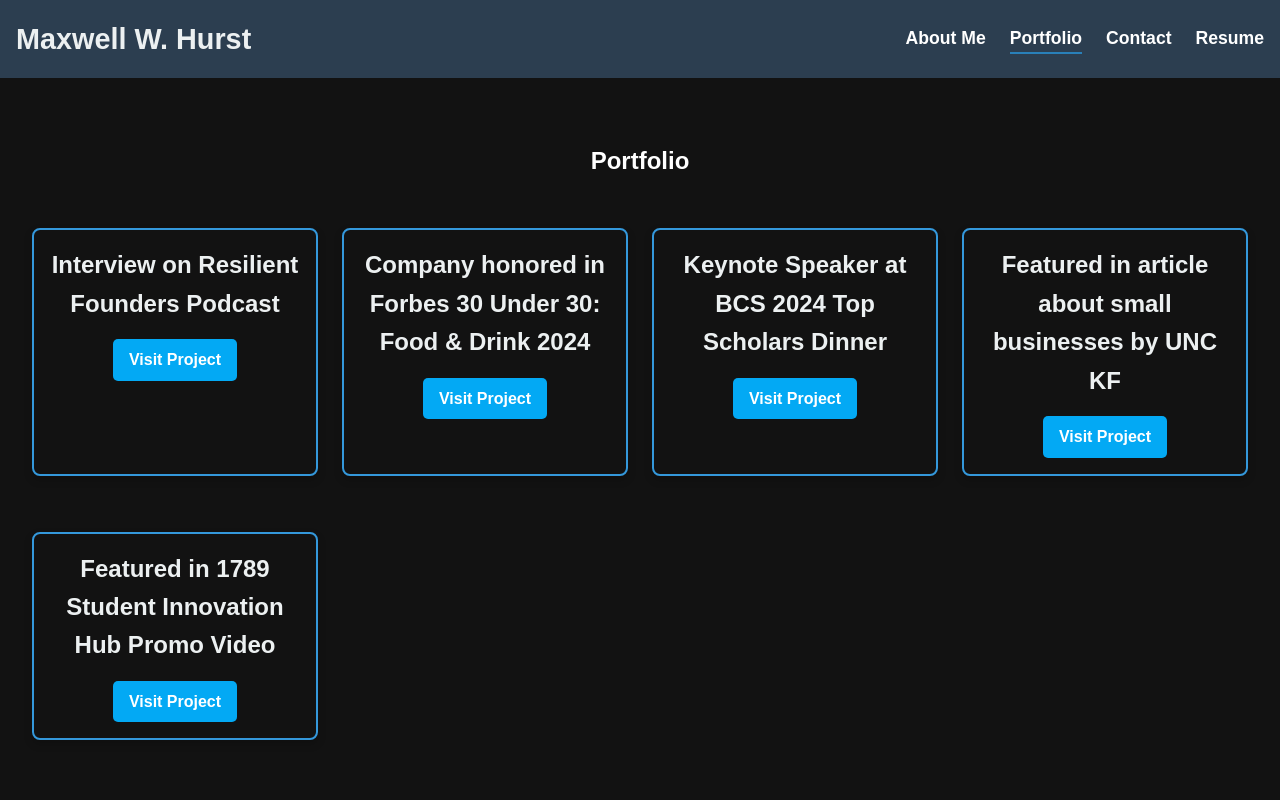
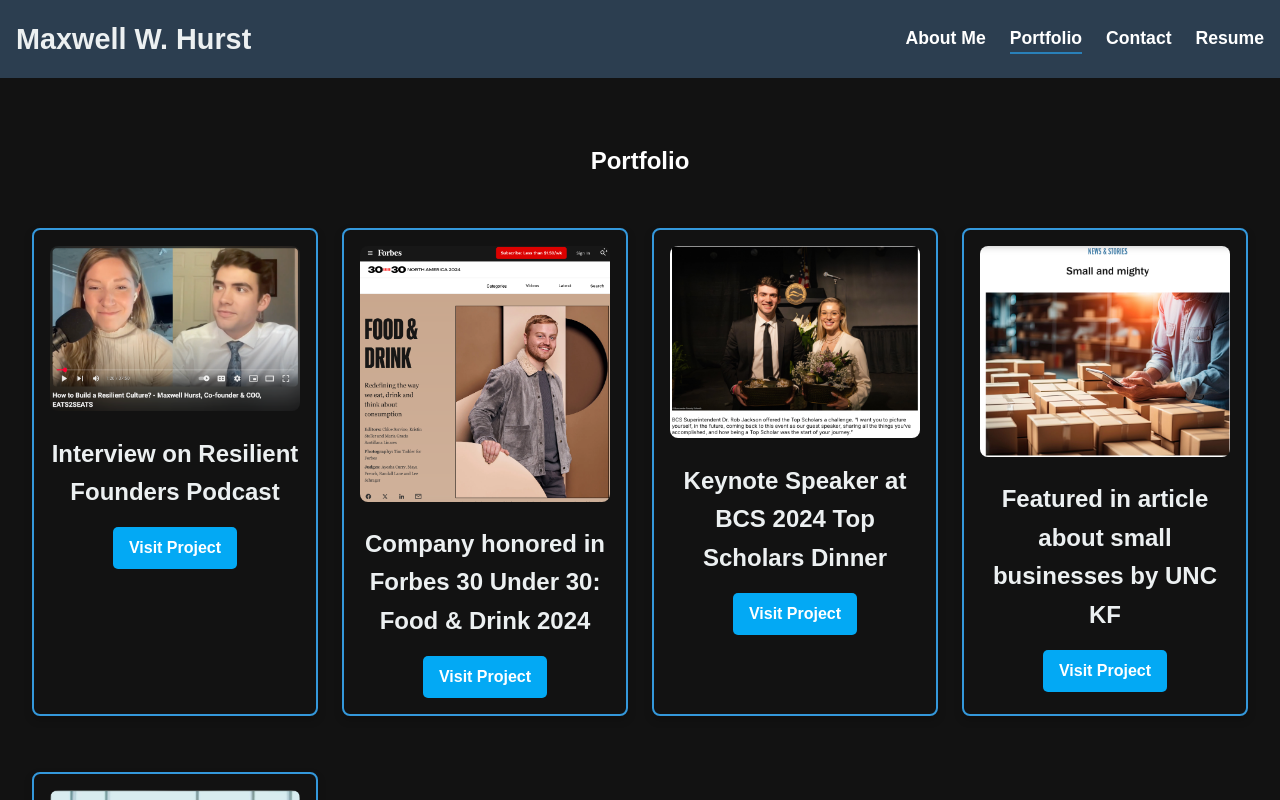
Before and after one commit to maxwellh22/MWH-React-Portfolio, a React (Vite) app: page /portfolio in a window 1280 px wide. Built offline with nearby package versions, Linux system fonts and the light colour scheme.

Commit message:
updated Project.jsx to fix image preview issue on Portfolio page

```diff
--- a/src/components/Project/Project.jsx
+++ b/src/components/Project/Project.jsx
@@ -1,9 +1,10 @@
 import React from "react";
 import "./Project.css";
 
-const Project = ({ title, link }) => {
+const Project = ({ title, link, image }) => {
   return (
     <div className="project">
+      <img src={image} alt={title} className="project-image" />
       <h3>{title}</h3>
       <a href={link} target="_blank" rel="noreferrer">
         Visit Project
```
Lines whose indentation alone changed are shown as unchanged.
